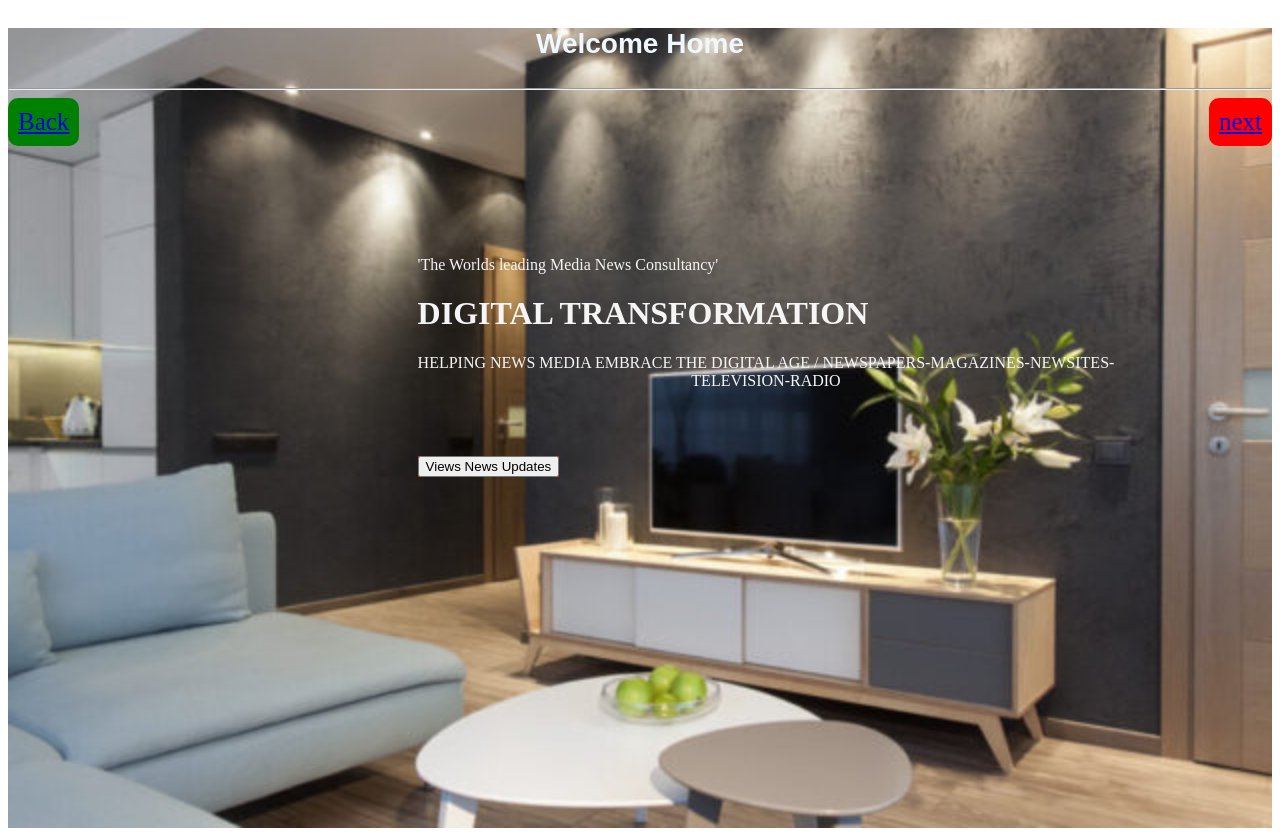
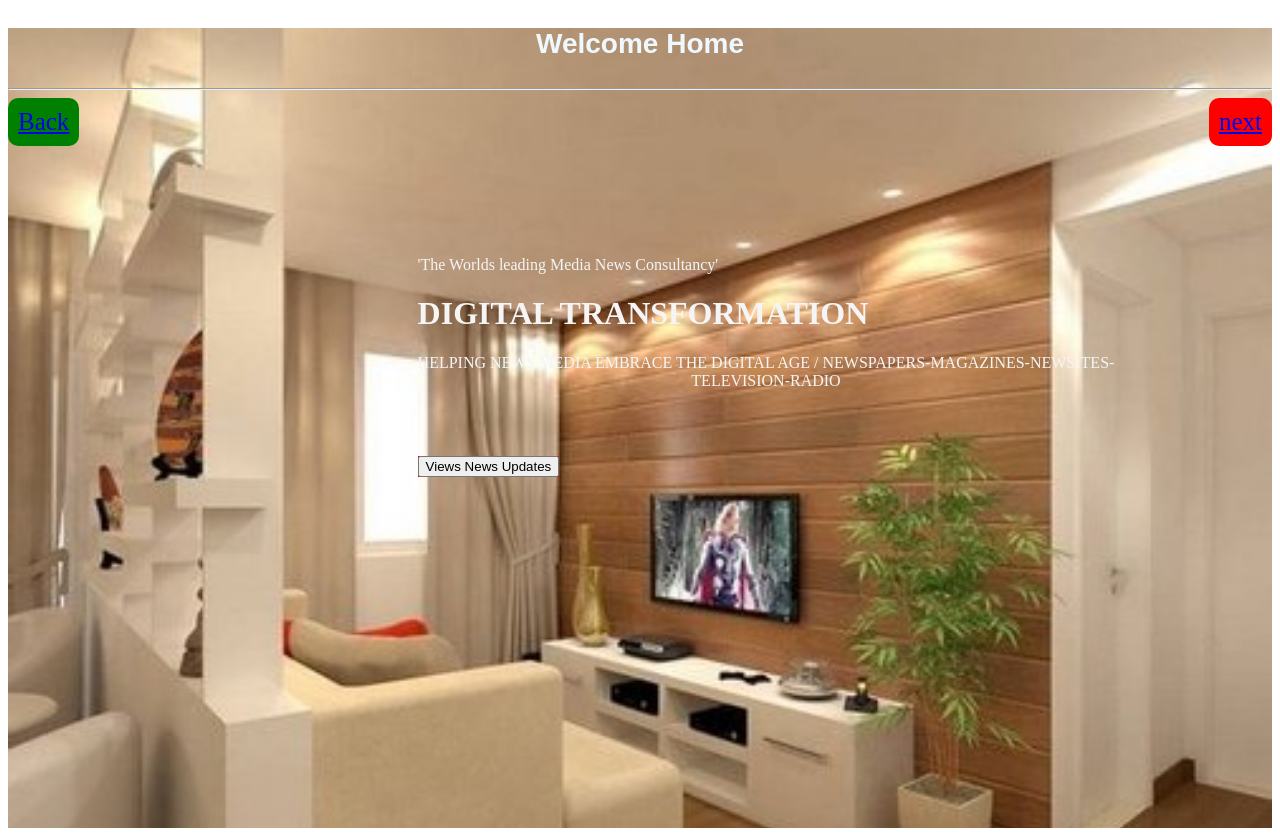
Before and after one commit to Kingsly62/NewsApi, a Flask app: page /home in a window 1280 px wide. Run offline with Flask 2, Linux system fonts and the light colour scheme.

Commit message:
Change background image of home.html file

```diff
--- a/static/home.css
+++ b/static/home.css
@@ -1,5 +1,5 @@
 .home{
-    background-image: url("../static/Images/newng1.jpg");
+    background-image: url("../static/Images/newss.jpg");
     height: 100vh;
     width: 100%;
 
```
Also changed, not shown: static/Images/newss.jpg (added).
